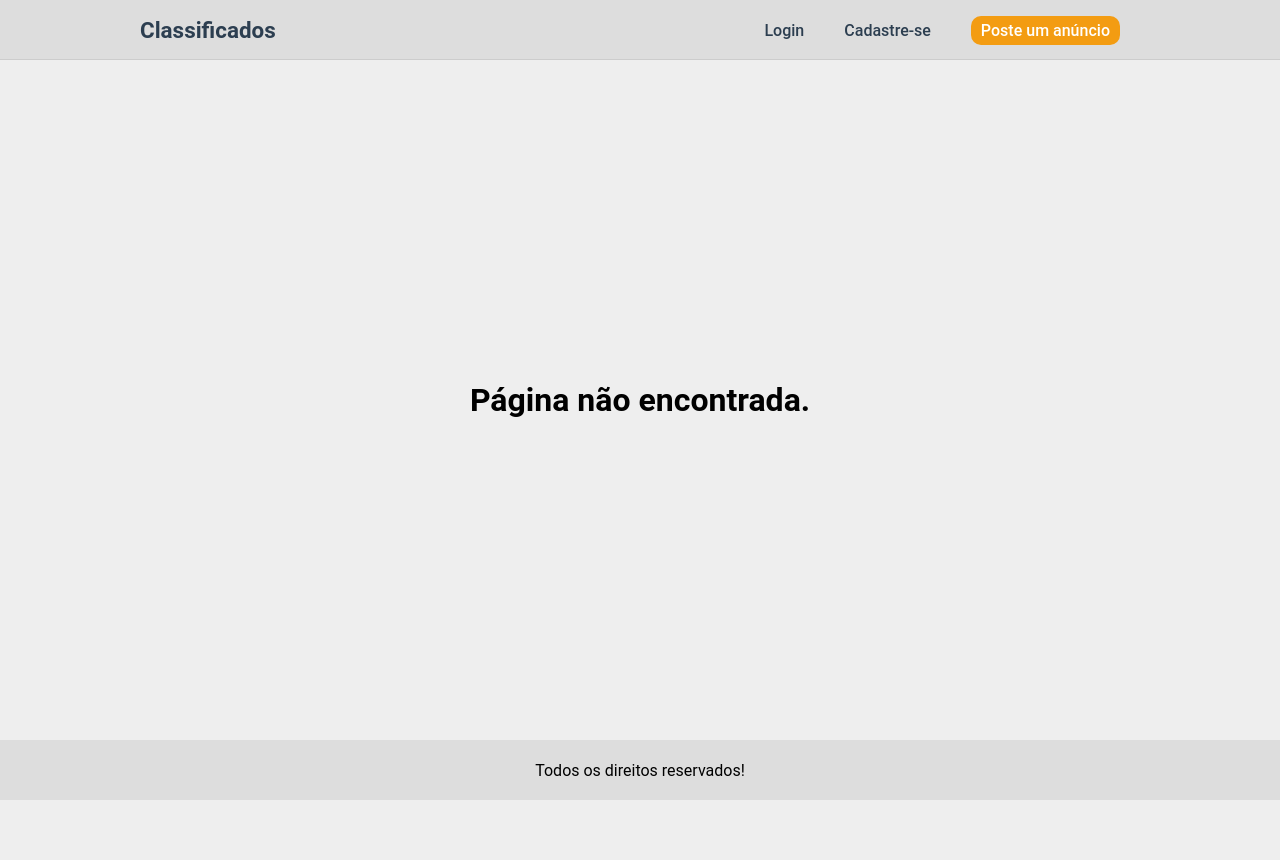
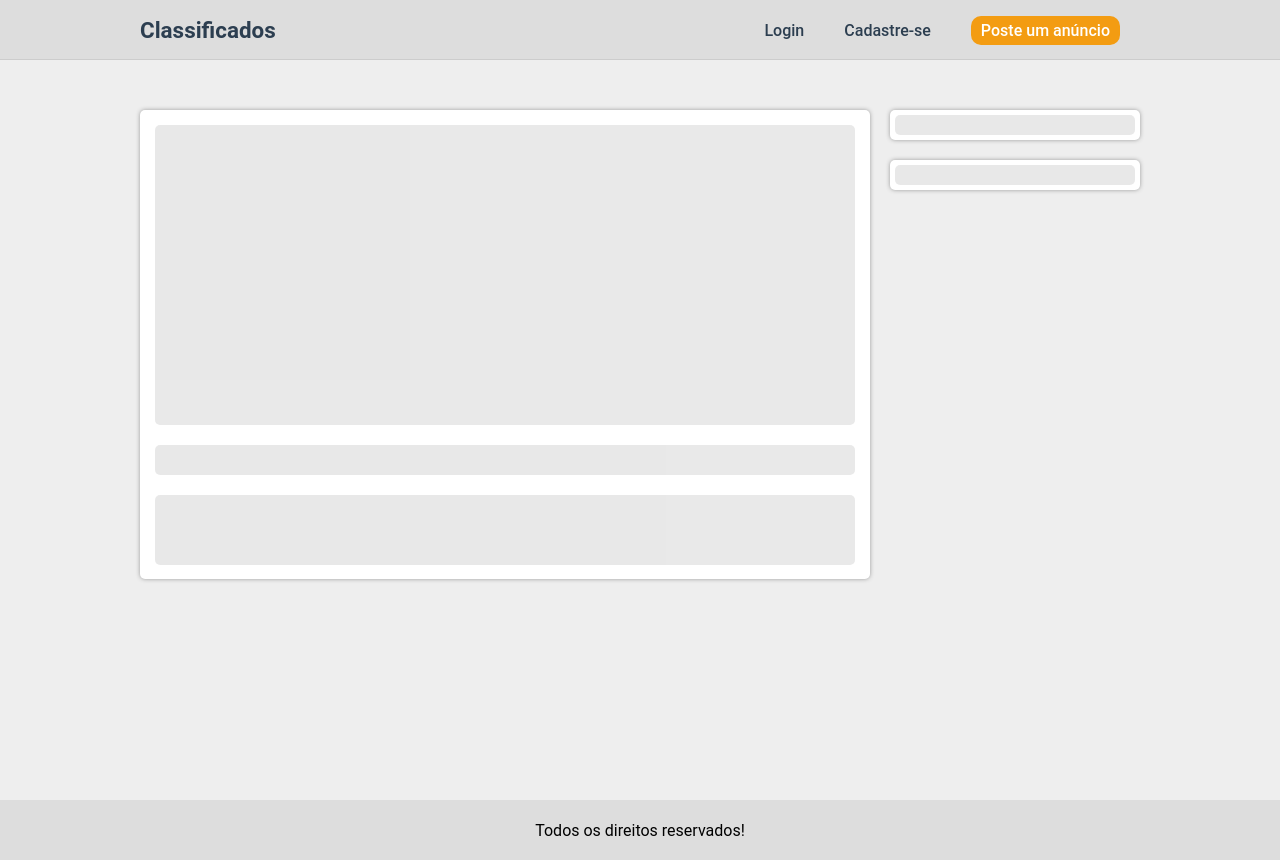
Before and after one commit to luizsantos85/react-classificado, a React (Create React App) app: page /ad/1 in a window 1280 px wide. Before the commit the page ends 800 px from the top, so only its background shows below. Built offline with nearby package versions, Linux system fonts and the light colour scheme.

Commit message:
ajustes de layout da pagina do anuncio

```diff
--- a/src/components/AdItem/styled.js
+++ b/src/components/AdItem/styled.js
@@ -11,7 +11,7 @@ export const Item = styled.div`
     transition: all ease .4s;
 
     &:hover{
-    background-color:#ccc;
+    background-color:#fff;
     border: 1px solid #555;
     transform: scale(1.1);
     }
--- /dev/null
+++ b/src/pages/AdPage/index.js
@@ -0,0 +1,38 @@
+import React, { useState } from 'react';
+import { useParams } from 'react-router-dom';
+import { PageArea, Fake } from './styled';
+import { PageContainer, PageTitle } from '../../GlobalStyle';
+import useApi from '../../helpers/Api';
+
+const AdPage = () => {
+  const api = useApi();
+  const { id } = useParams();
+
+  const [loading, setLoading] = useState(true);
+  const [adInfo, setAdInfo] = useState([]);
+
+  return (
+    <PageContainer className="animeLeft">
+      {/* <PageTitle>AdPage</PageTitle> */}
+      <PageArea>
+        <div className="left-side">
+          <div className="box">
+            <div className="ad-image"> {loading && <Fake height={300} />} </div>
+            <div className="ad-info">
+              <div className="ad-name"> {loading && <Fake height={30} />} </div>
+              <div className="ad-description">
+                {loading && <Fake height={70} />}
+              </div>
+            </div>
+          </div>
+        </div>
+        <div className="right-side">
+          <div className="box"> {loading && <Fake />} </div>
+          <div className="box"> {loading && <Fake />} </div>
+        </div>
+      </PageArea>
+    </PageContainer>
+  );
+};
+
+export default AdPage;
--- /dev/null
+++ b/src/pages/AdPage/styled.js
@@ -0,0 +1,53 @@
+import styled from 'styled-components';
+
+export const Fake = styled.div`
+  background-color: #ddd;
+  border-radius: 5px;
+  height: ${(props) => props.height || 20}px;
+  animation: animaFake 3s linear infinite;
+
+  @keyframes animaFake {
+    0% {
+      opacity: 1;
+    }
+    50% {
+      opacity: 0;
+    }
+    100% {
+      opacity: 1;
+    }
+  }
+`;
+
+export const PageArea = styled.div`
+  min-height: 85vh;
+  margin-top: 40px;
+  display: flex;
+
+  .box {
+    background-color: #fff;
+    border-radius: 5px;
+    box-shadow: 0 0 4px #999;
+    margin-bottom: 20px;
+    padding: 2%;
+  }
+
+  .left-side {
+    flex: 1;
+    margin-right: 20px;
+
+    .ad-image {
+    }
+    .ad-info {
+      .ad-name {
+        margin: 20px 0;
+      }
+      .ad-description {
+      }
+    }
+  }
+
+  .right-side {
+    width: 250px;
+  }
+`;
--- a/src/pages/Home/index.js
+++ b/src/pages/Home/index.js
@@ -78,7 +78,7 @@ const Home = () => {
         </PageContainer>
       </SearchArea>
 
-      <PageContainer className="animeLeft">
+      <PageContainer>
         <PageArea>
           <PageTitle>Anúncios Recentes</PageTitle>
           <div className="list">
@@ -86,10 +86,14 @@ const Home = () => {
               <AdItem key={item.id} data={item} />
             ))}
           </div>
-          <Link to="/ads" className="seeAllLink">Ver todos</Link>
-
-          <hr/>
-          Lorem ipsum dolor, sit amet consectetur adipisicing elit. Laudantium placeat facere earum cumque iste molestiae magnam quaerat eum quas cupiditate. Necessitatibus sed earum animi aliquid quod officiis dicta eos iste!
+          <Link to="/ads" className="seeAllLink">
+            Ver todos
+          </Link>
+          <hr />
+          Lorem ipsum dolor, sit amet consectetur adipisicing elit. Laudantium
+          placeat facere earum cumque iste molestiae magnam quaerat eum quas
+          cupiditate. Necessitatibus sed earum animi aliquid quod officiis dicta
+          eos iste!
         </PageArea>
       </PageContainer>
     </>
--- a/src/routes.js
+++ b/src/routes.js
@@ -5,11 +5,11 @@ import Home from './pages/Home';
 import NotFound from './pages/NotFound';
 import Login from './pages/Login';
 import Cadastro from './pages/Cadastro';
+import AdPage from './pages/AdPage';
 
 export default () => {
   return (
     <Switch>
-
       <Route exact path="/">
         <Home />
       </Route>
@@ -22,10 +22,12 @@ export default () => {
       <Route exact path="/post-an-ad">
         <Cadastro />
       </Route>
+      <Route exact path="/ad/:id">
+        <AdPage />
+      </Route>
       <Route exact path="*">
         <NotFound />
       </Route>
-
     </Switch>
   );
 };
```
